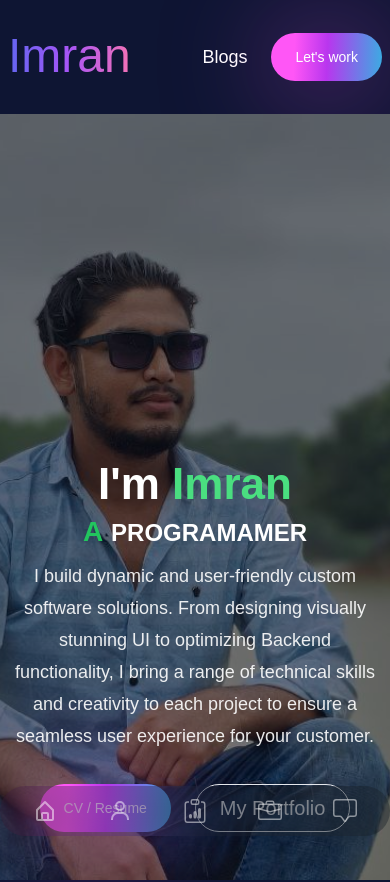
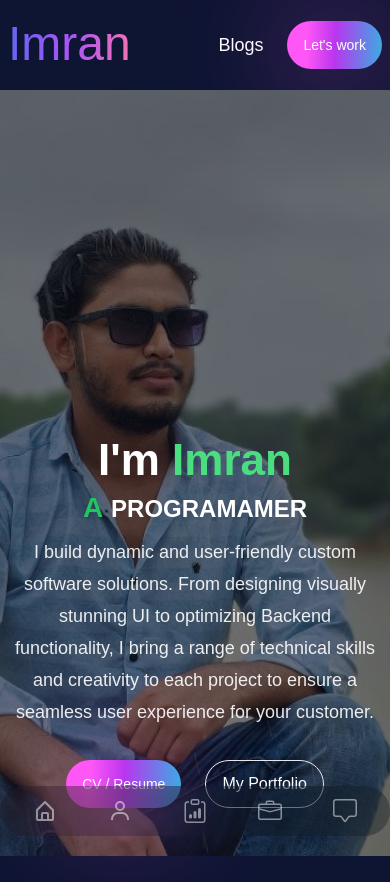
Before and after one commit to mohammadimrans0/mohammadimran, a Next.js app: page / in a window 390 px wide. Shown: the top 882 px of the page. Built offline with nearby package versions, Linux system fonts and the light colour scheme.

Commit message:
align few margin

```diff
--- a/src/app/globals.css
+++ b/src/app/globals.css
@@ -44,7 +44,7 @@
   }
 
   .btn-sm {
-    @apply h-[48px] px-6 text-sm;
+    @apply h-[48px] px-4 text-sm;
   }
 
   .btn-lg {
--- a/src/app/home/banner.tsx
+++ b/src/app/home/banner.tsx
@@ -85,7 +85,7 @@ const Banner = () => {
               </button>
             </Link>
             <Link href="#portfolio">
-              <button className="btn-sm rounded-full text-xl border border-1 cursor-pointer hover:border-green-500 transition-all">
+              <button className="btn-sm rounded-full text-base border border-1 cursor-pointer hover:border-green-500 transition-all">
                 My Portfolio
               </button>
             </Link>
--- a/src/app/home/header.tsx
+++ b/src/app/home/header.tsx
@@ -4,7 +4,7 @@ import Link from "next/link";
 
 const Header = () => {
   return (
-    <header className="py-8 lg:py-5 px-2">
+    <header className="py-5 px-2">
       <div className="container mx-auto">
         <div className="flex justify-between items-center">
           {/* logo  */}
```
